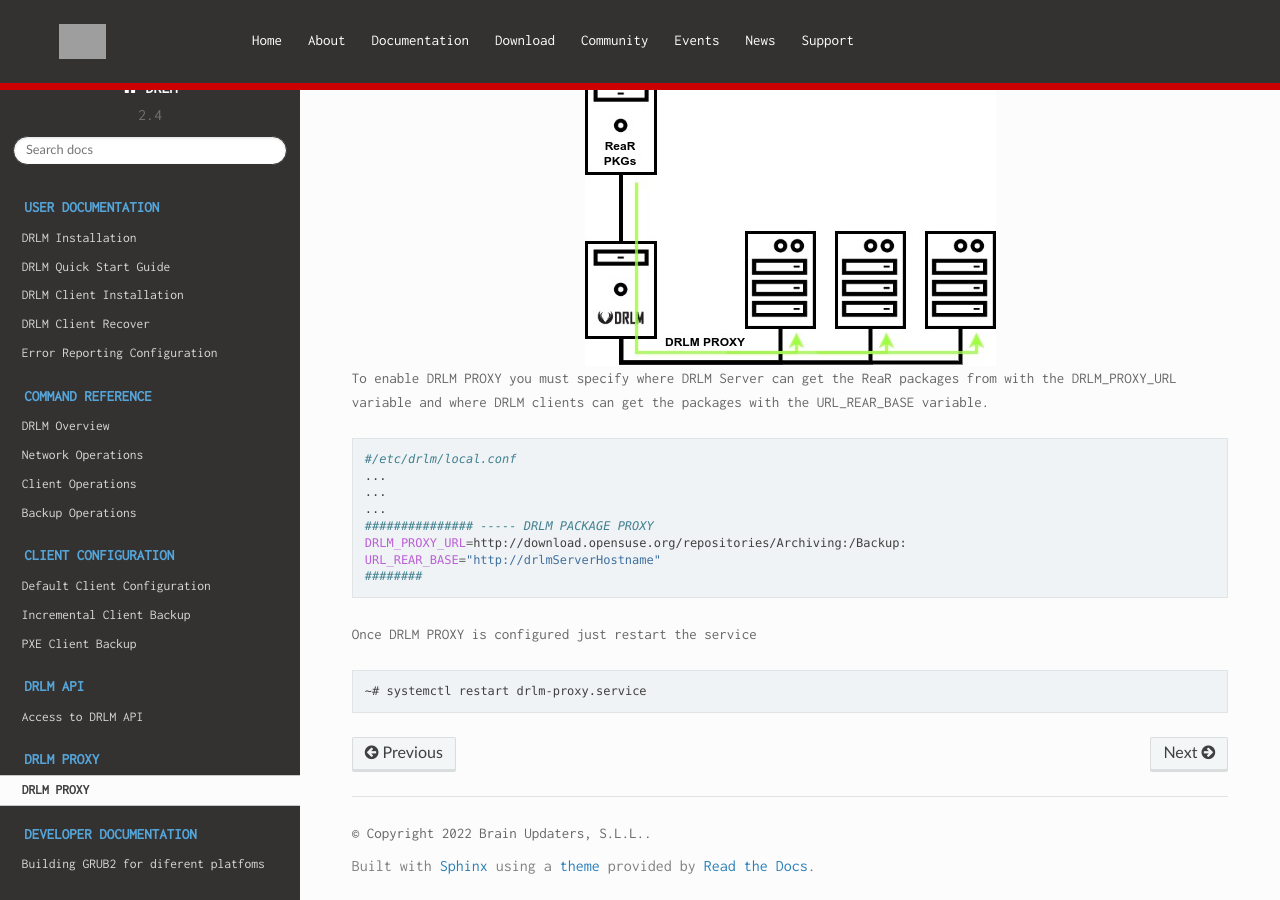
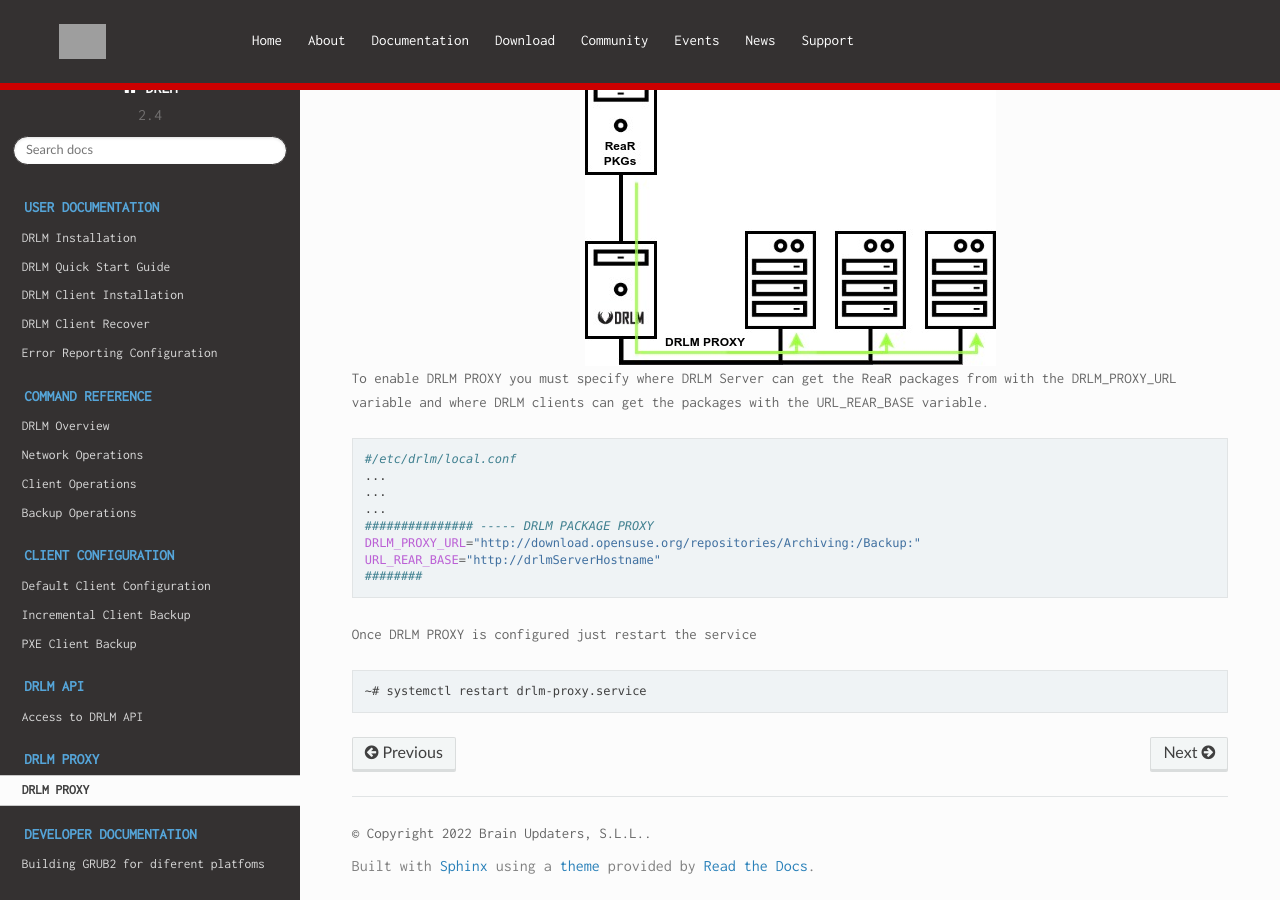
Before and after one commit to brainupdaters/drlm-docs, a Sphinx documentation site: the page built from docs/source/drlm_proxy.rst, in a window 1280 px wide and 900 px high, scrolled down 598 px. Built offline with Sphinx 7.4.7 and the Read the Docs theme 2.0.0, drawn with Linux system fonts in a browser that asks for light colours; some web fonts are replaced; grey boxes are pictures that could not be loaded.

```diff
--- a/docs/source/drlm_proxy.rst
+++ b/docs/source/drlm_proxy.rst
@@ -20,7 +20,7 @@ To enable DRLM PROXY you must specify where DRLM Server can get the ReaR package
   ...
   ...
   ############### ----- DRLM PACKAGE PROXY
-  DRLM_PROXY_URL=http://download.opensuse.org/repositories/Archiving:/Backup:
+  DRLM_PROXY_URL="http://download.opensuse.org/repositories/Archiving:/Backup:"
   URL_REAR_BASE="http://drlmServerHostname"
   ########
 
```
